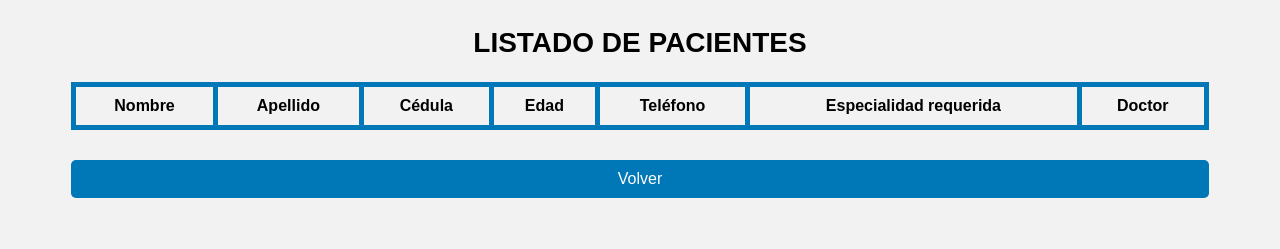
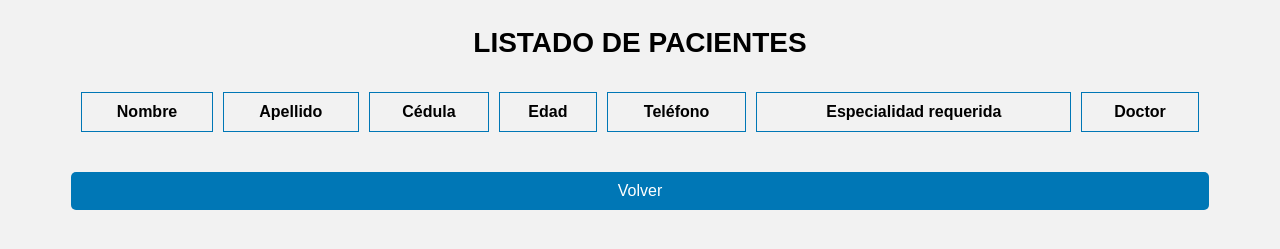
Before and after one commit to SantaM10/ProyectoBackEnd1, a plain HTML site: page ListadoPacientes.html in a window 1280 px wide. Shown: the part 65-314 px from the top of the page. Drawn offline with Linux system fonts and the light colour scheme.

Commit message:
ProyectoBackEnd1

```diff
--- a/Estilos.css
+++ b/Estilos.css
@@ -102,11 +102,12 @@ th,
 td {
   padding: 10px;
   text-align: center;
-  border: 5px solid #0077b6;
+  border: 1px solid #0077b6;
   background-color: #0077b6;
 }
 table {
-  border-collapse: collapse;
+  border-collapse: separate; /* Cambiar de "collapse" a "separate" */
+  border-spacing: 10px; /* Agregar el espaciado entre celdas */
   width: 100%;
   font-size: 16px;
   font-family: sans-serif;
@@ -142,7 +143,6 @@ th {
 .listado-servicios li::marker {
   content: 🐾;
 }
-
 h2 {
   text-align: center;
   font-size: 28px;
--- a/ListadoPacientes.html
+++ b/ListadoPacientes.html
@@ -5,6 +5,7 @@
     <meta http-equiv="X-UA-Compatible" content="IE=edge" />
     <meta name="viewport" content="width=device-width, initial-scale=1.0" />
     <title>MASCOTAS</title>
+    <link rel="icon" href="Imagenes/docores.ico" type="image/x-icon">
     <link rel="stylesheet" href="Estilos.css" />
   </head>
 
```
Also changed, not shown: FormularioPacientes.html (+1 -0 lines), Index.html (+3 -2 lines), ListadoDoctores.html (+2 -1 lines), FormularioDoctores.html (renamed from FormularioDoctores.htm), Imagenes/docores.ico (added), Imagenes/doctores.ico (added), Imagenes/vecteezy_hospital-building-for-healthcare-background-vector_.ico (added).
